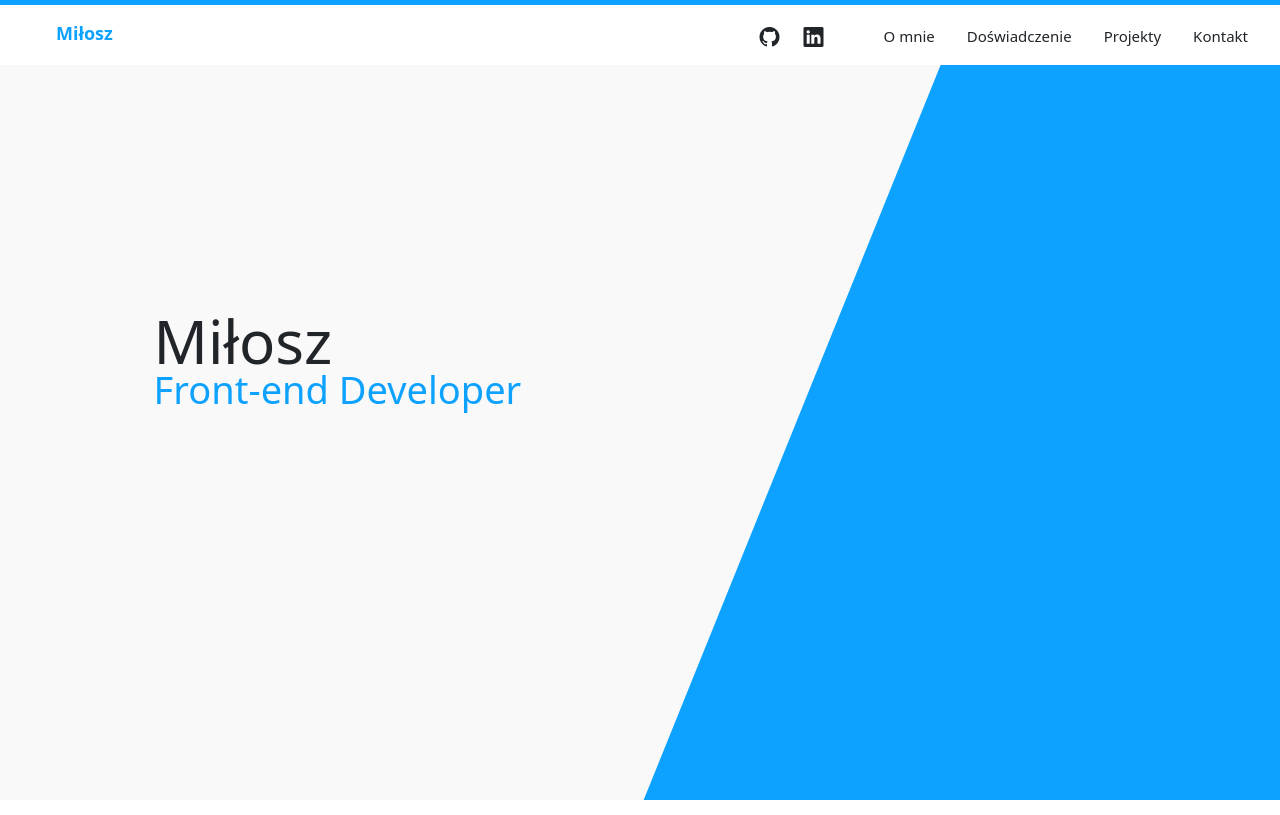
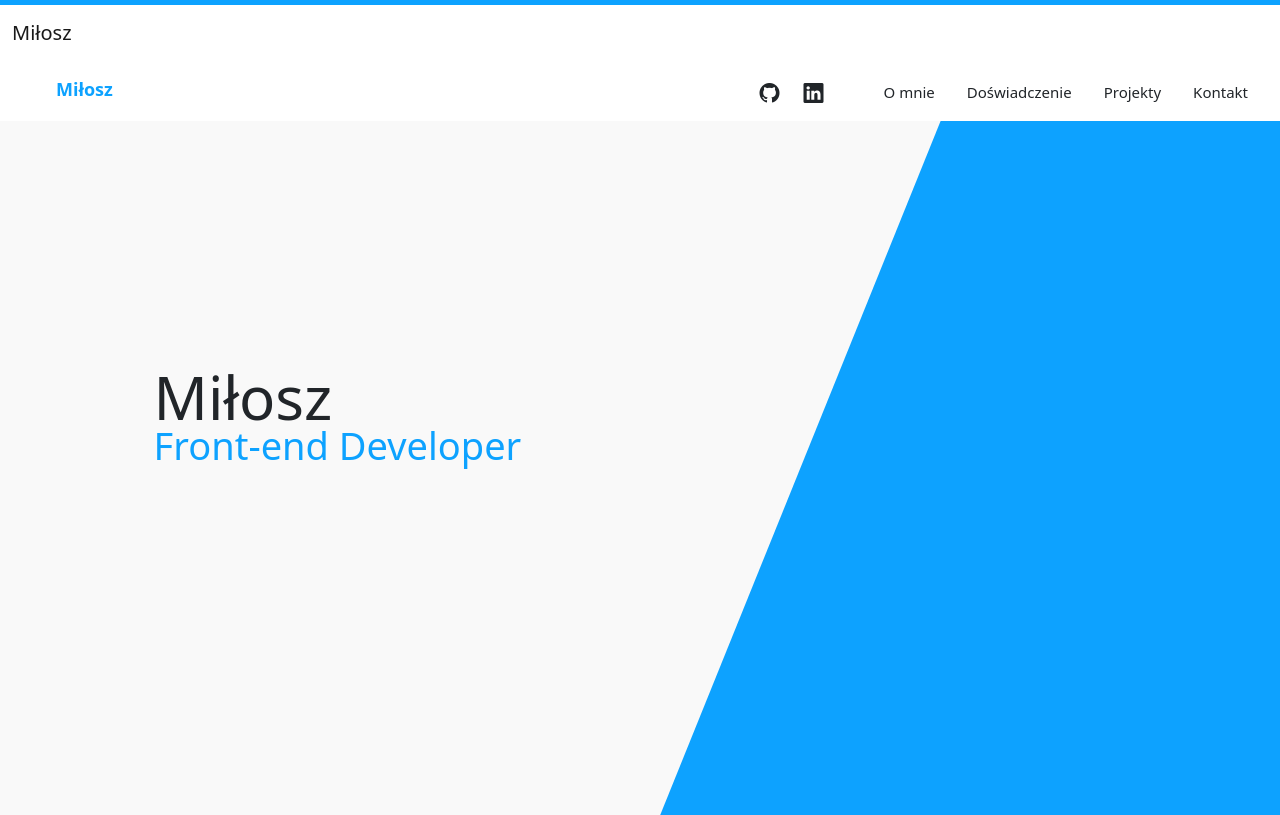
Before and after one commit to belbekyt/My-Portfolio, a plain HTML site: page index.html in a window 1280 px wide. Shown: the top 815 px of the page. Drawn offline with nearby package versions, Linux system fonts and the light colour scheme.

Commit message:
Add files via upload

```diff
--- a/index.html
+++ b/index.html
@@ -27,6 +27,11 @@
     <!-- ------------ -->
 
     <div class="nav-effect"></div>
+    <nav class="navbar navbar-expand-md">
+        <div class="container-fluid">
+            <a href="#" class="navbar-brand"><span>Miłosz</span></a>
+        </div>
+    </nav>
     <nav class="menu bg-white p-3 d-flex justify-content-between">
         <span class="nav-brand">Miłosz</span>
         <ul class="nav align-items-center">
```
